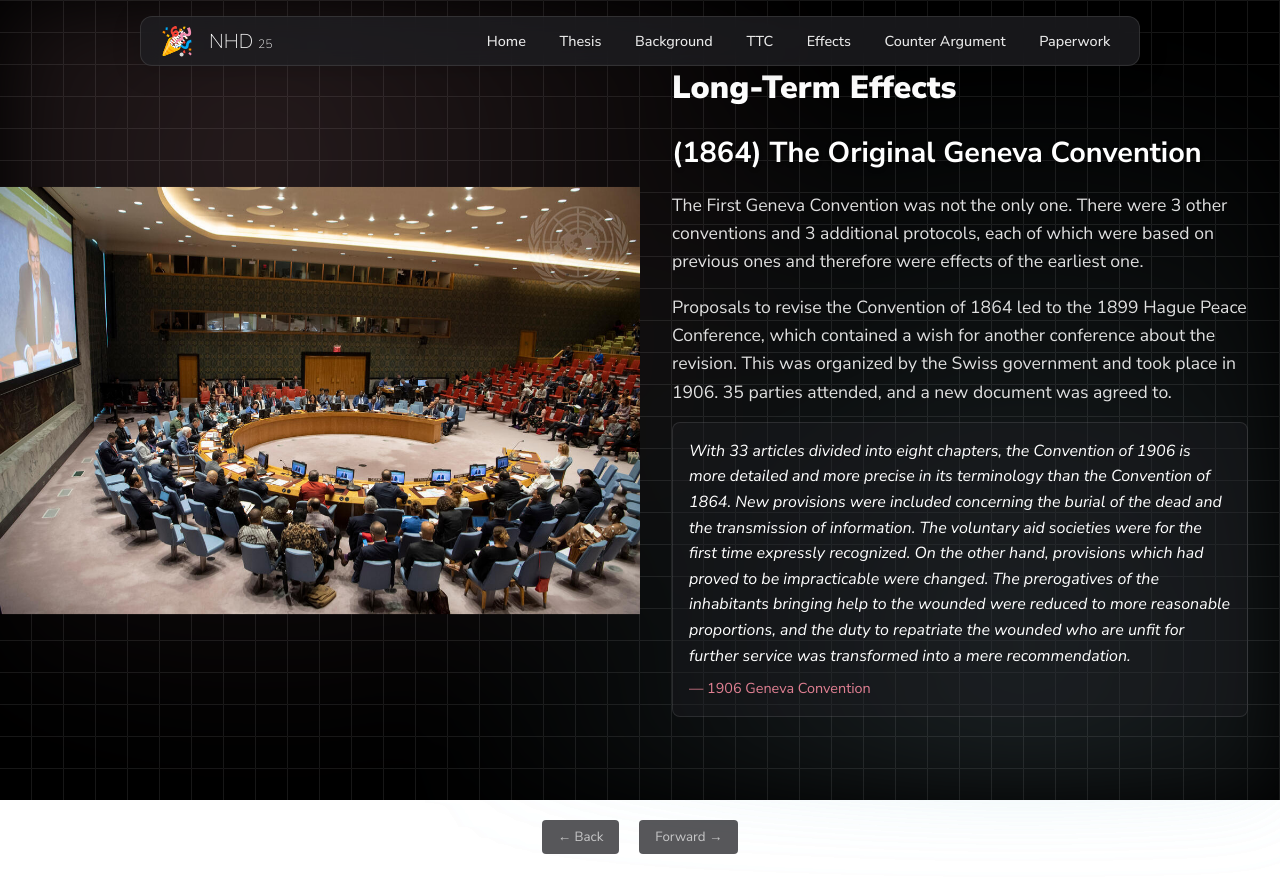
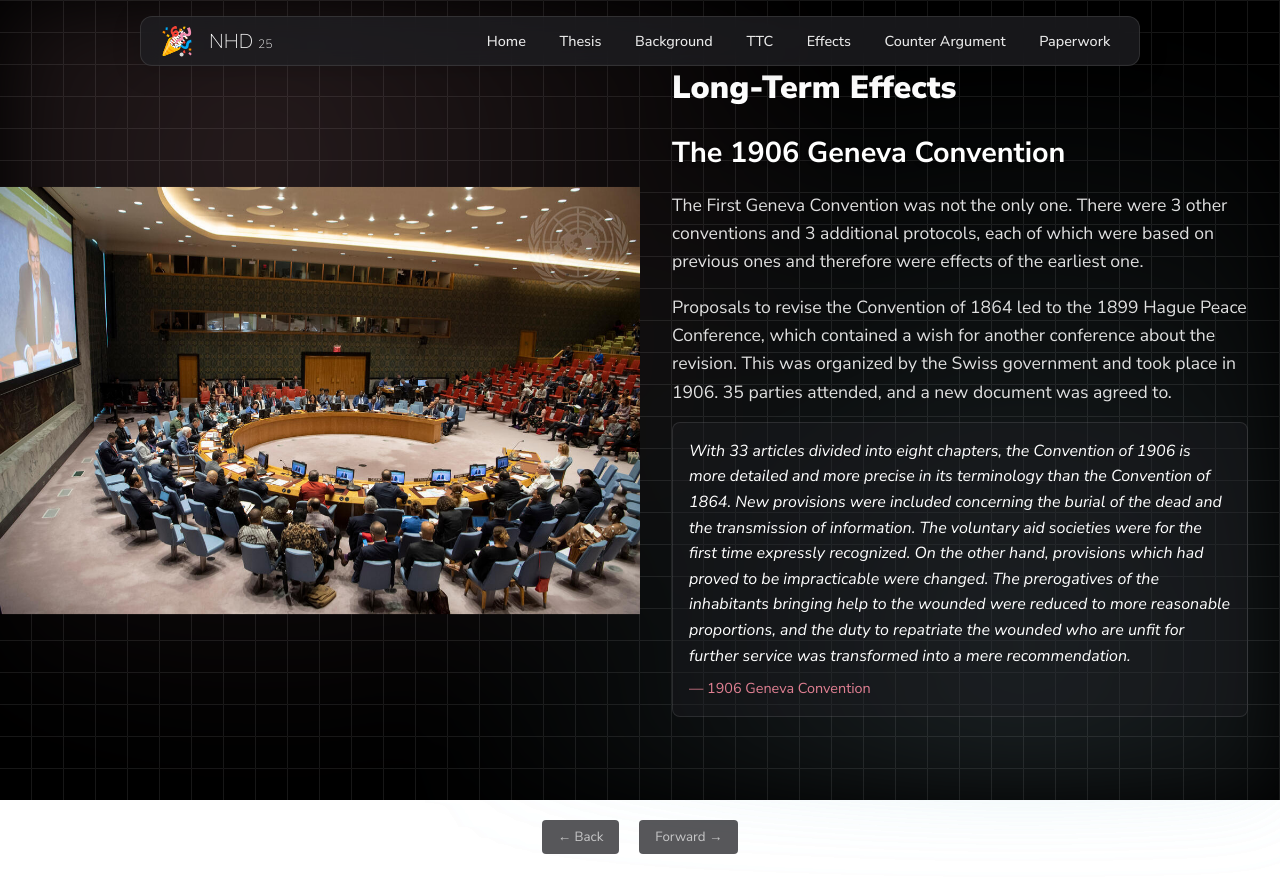
Before and after one commit to potatolover68/nhd-2024, a React (Create React App) app: page /effects in a window 1280 px wide. Shown: the top 892 px of the page. Built offline with nearby package versions, Linux system fonts and the light colour scheme.

Commit message:
er5tsedrtgy

```diff
--- a/src/components/Effects.jsx
+++ b/src/components/Effects.jsx
@@ -95,9 +95,7 @@ const Effects = () => {
             <Carousel>
               <ItemEF image="/assets/un-icrc.jpg">
                 <h1 style={headingStyle}>Long-Term Effects</h1>
-                <h2 style={subheadingStyle}>
-                  (1864) The Original Geneva Convention
-                </h2>
+                <h2 style={subheadingStyle}>The 1906 Geneva Convention</h2>
                 <p style={paragraphStyle}>
                   The First Geneva Convention was not the only one. There were 3
                   other conventions and 3 additional protocols, each of which
```
